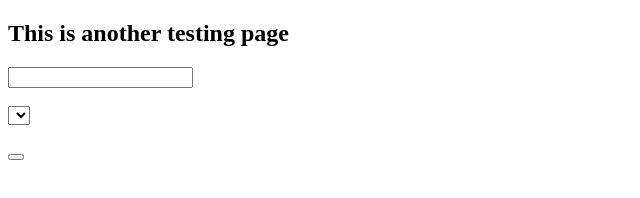
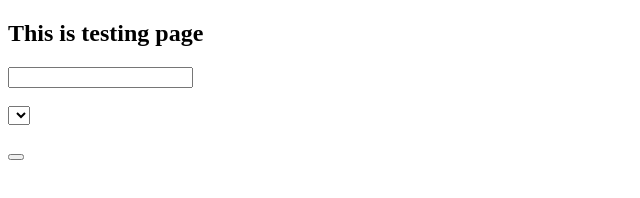
Before and after one commit to SVadaparty/captures-portal-ui-library, a website: page sample.html in a window 1280 px wide. Shown: the whole page, without its empty margins (0-640 px from the left). Drawn offline with Linux system fonts and the light colour scheme.

```diff
--- a/sample.html
+++ b/sample.html
@@ -8,7 +8,7 @@
 </head>
 
 <body>
-  <h2>This is another testing page</h2>
+  <h2>This is testing page</h2>
 
   <!-- INPUTS -->
   <input data-pp-input data-placeholder="Email" data-type="email" />
```
Also changed, not shown: 1 other file.
